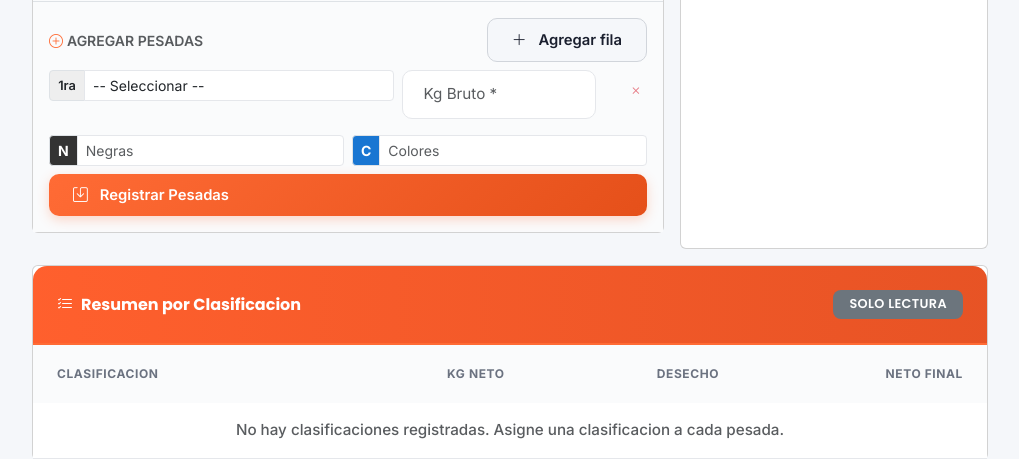
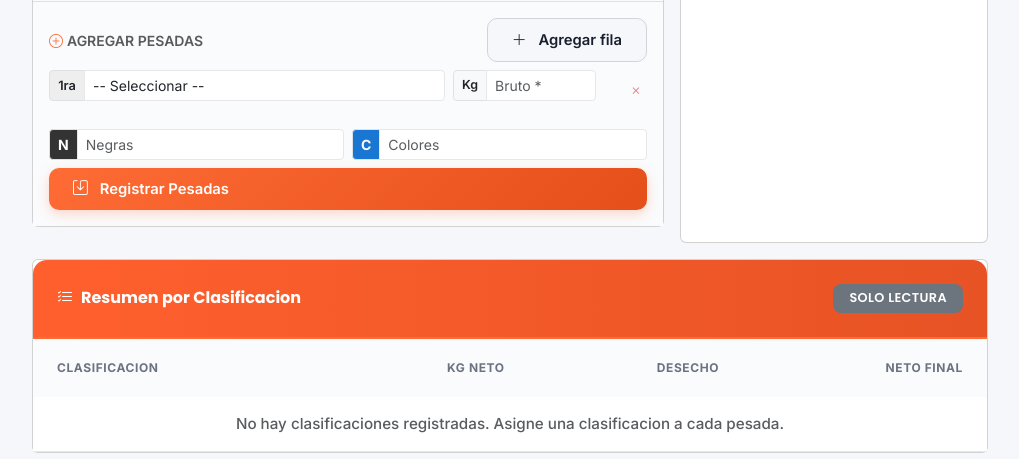
Before and after one commit to JuanSebastianClavijoTapias/comercializadora, a Django app: page /viajes/29/ in a window 1280 px wide. Shown: the part 960-1419 px from the top of the page, without its empty margins (260-1279 px from the left). Run offline with Django 5.2, Linux system fonts and the light colour scheme; a user stored in the database is signed in; data comes from the database, SQL or seed files in the repository; data that the repository does not hold is empty; parts of the project's set-up code (start-up, migrations or seed data) failed here and were passed over; some libraries are stand-ins or nearby versions.

Commit message:
fix: inputs consistentes — todos usan input-group, kg bruto con badge Kg, clasificación col-md-8

```diff
--- a/core/templates/core/viajes/viaje_detail.html
+++ b/core/templates/core/viajes/viaje_detail.html
@@ -169,7 +169,7 @@
             <div id="pesadas_container" class="mb-2">
               <div class="pesada-row mb-2">
                 <div class="row g-2">
-                  <div class="col-12 col-md-7">
+                  <div class="col-12 col-md-8">
                     <label class="form-label small fw-semibold mb-1 d-md-none">
                       <span class="num-label">1ra</span> clasificación
                     </label>
@@ -183,9 +183,12 @@
                       </select>
                     </div>
                   </div>
-                  <div class="col-6 col-md-4">
+                  <div class="col-6 col-md-3">
                     <label class="form-label small fw-semibold mb-1 d-md-none">Kg Bruto</label>
-                    <input type="number" min="0" step="0.01" name="kg_bruto_0" class="form-control form-control-sm" placeholder="Kg Bruto *" required>
+                    <div class="input-group input-group-sm">
+                      <span class="input-group-text d-none d-md-flex" style="font-weight:600;min-width:34px;justify-content:center;font-size:0.78rem;">Kg</span>
+                      <input type="number" min="0" step="0.01" name="kg_bruto_0" class="form-control form-control-sm" placeholder="Bruto *" required>
+                    </div>
                   </div>
                   <div class="col-6 col-md-1">
                     <button type="button" class="btn btn-sm btn-outline-danger btn-rm-row w-100" title="Eliminar fila">
```
